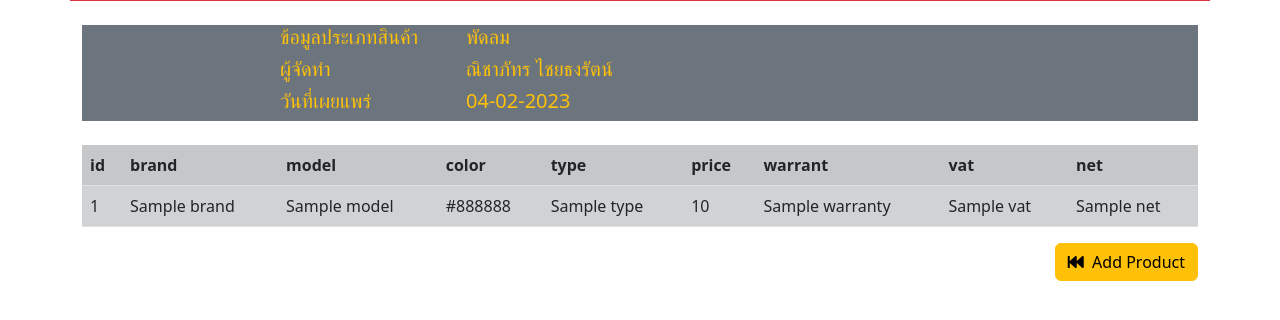
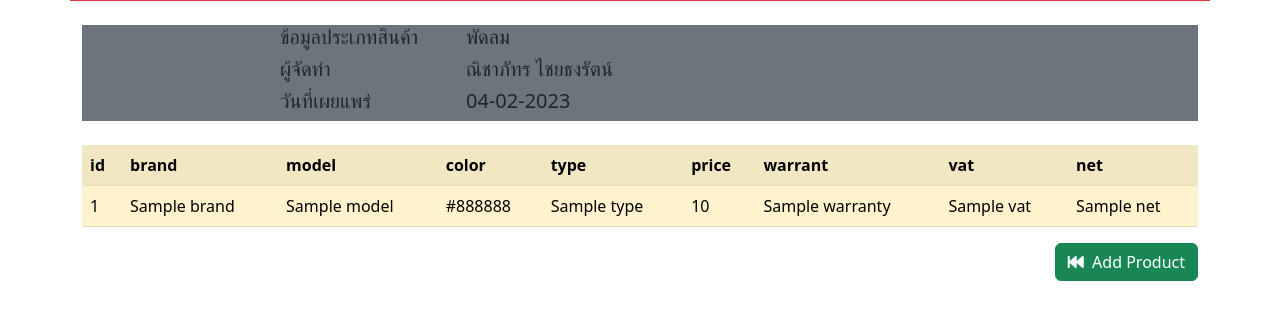
Before and after one commit to Nichapat15/djproject159, a Django app: template templates/listproduct.html in a window 1280 px wide. Shown: the part 71-391 px from the top of the page. Run offline with Django 4.2, Linux system fonts and the light colour scheme; the template is opened without the code that fills it: most values are stand-ins (such as "Sample title", 1, 10 or a date in 2020); some libraries are stand-ins or nearby versions.

Commit message:
commit 6/2/2566

```diff
--- a/templates/listproduct.html
+++ b/templates/listproduct.html
@@ -5,7 +5,7 @@
 <!DOCTYPE html>
 {% block content %}
 <br>
-    <div class="container-fluid text-warning text">
+    <div class="container-fluid text-dark text">
     <div class="row bg-secondary">
         <div class="col-lg-2">
         </div>
@@ -14,7 +14,7 @@
             <h5>ผู้จัดทำ</h5>
             <h5>วันที่เผยแพร่</h5>
         </div>
-        <div class="col-lg-8 text-start text-warning">
+        <div class="col-lg-8 text-start text-dark">
             <h5>พัดลม</h5>
             <h5>ณิชาภัทร ไชยธงรัตน์</h5>
             <h5>04-02-2023</h5>
@@ -22,7 +22,7 @@
     </div>
     </div>
     <br>
-    <table class="table table-striped table-hover" style="background: #d1d2d4">
+    <table class="table table-striped table-warning" style="background:#DEB887">
         <tr>
             <th>id</th>
             <th>brand</th>
@@ -50,7 +50,7 @@
     </table>
     <div class="row">
         <div class="col-lg-12 text-lg-end">
-            <a href="{% url 'inputproduct' %}" class="btn btn-warning">
+            <a href="{% url 'inputproduct' %}" class="btn btn-success">
                 {% fa5_icon 'fas fa-fast-backward' %}&nbsp Add Product</a>
         </div>
     </div>
```
